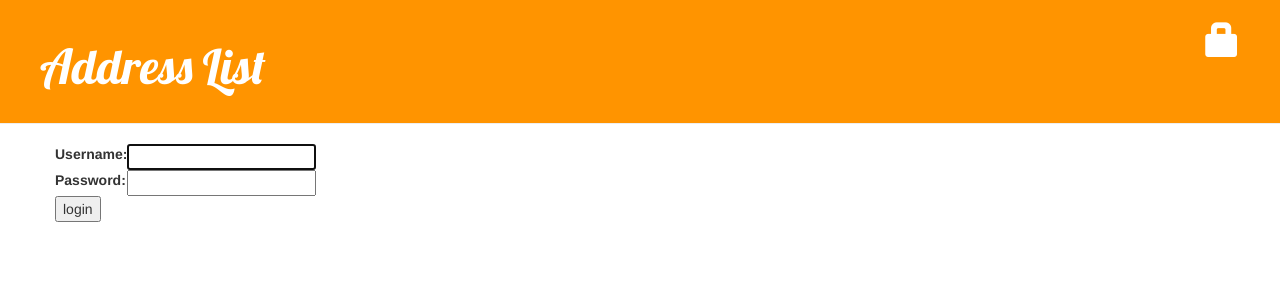
After one commit to yuraham/address, a Django app: page /accounts/login/ in a window 1280 px wide. The commit adds this page. Shown: the top 300 px of the page. Run offline with Django 3.2, Linux system fonts and the light colour scheme; some libraries are stand-ins or nearby versions.

Commit message:
중 난이도 완료

```diff
--- a/blog/models.py
+++ b/blog/models.py
@@ -15,5 +15,9 @@ class Address(models.Model):
         self.open_addr = False
         self.save()
 
+    def noopenaddr(self):
+        self.open_addr = True
+        self.save()
+
     def __str__(self):
         return self.name
--- a/blog/templates/blog/addr_detail.html
+++ b/blog/templates/blog/addr_detail.html
@@ -18,6 +18,7 @@
             <a class="btn btn-default" href="{% url 'blog:addr_edit' pk=addr.pk %}"><span class="glyphicon glyphicon-pencil"></span></a>
             <a class="btn btn-default" href="{% url 'blog:addr_remove' pk=addr.pk %}"><span class="glyphicon glyphicon-remove"></span></a>
             <a class="btn btn-default" href="{% url 'blog:addr_openaddr' pk=addr.pk %}">공개</a>
+            <a class="btn btn-default" href="{% url 'blog:addr_noopenaddr' pk=addr.pk %}">비공개</a>
         {% endif %}
     </div>
 {% endblock %}
--- a/blog/templates/blog/base.html
+++ b/blog/templates/blog/base.html
@@ -13,6 +13,9 @@
 <div class="page-header">
     {% if user.is_authenticated %}
         <a href="{% url 'blog:addr_new' %}" class="top-menu"><span class="glyphicon glyphicon-plus"></span></a>
+        <p class="top-menu">Hello {{ user.username }}<small>(<a href="{% url 'logout' %}">Log out</a>)</small></p>
+    {% else %}
+        <a href="{% url 'login' %}" class="top-menu"><span class="glyphicon glyphicon-lock"></span></a>
     {% endif %}
     <h1><a href="/">Address List</a></h1>
 </div>
--- /dev/null
+++ b/blog/templates/registration/login.html
@@ -0,0 +1,24 @@
+{% extends "blog/base.html" %}
+
+{% block content %}
+    {% if form.errors %}
+        <p>이름과 비밀번호가 일치하지 않습니다. 다시 시도해주세요.</p>
+    {% endif %}
+
+    <form method="post" action="{% url 'login' %}">
+    {% csrf_token %}
+        <table>
+        <tr>
+            <td>{{ form.username.label_tag }}</td>
+            <td>{{ form.username }}</td>
+        </tr>
+        <tr>
+            <td>{{ form.password.label_tag }}</td>
+            <td>{{ form.password }}</td>
+        </tr>
+        </table>
+
+        <input type="submit" value="login" />
+        <input type="hidden" name="next" value="{{ next }}" />
+    </form>
+{% endblock %}
--- a/blog/urls.py
+++ b/blog/urls.py
@@ -6,6 +6,7 @@ urlpatterns = [
     url(r'addr/(?P<pk>\d+)/$', views.addr_detail, name='addr_detail'),
     url(r'addr/(?P<pk>\d+)/edit$', views.addr_edit, name='addr_edit'),
     url(r'addr/(?P<pk>\d+)/openaddr$', views.addr_openaddr, name='addr_openaddr'),
+    url(r'addr/(?P<pk>\d+)/noopenaddr$', views.addr_noopenaddr, name='addr_noopenaddr'),
     url(r'addr/(?P<pk>\d+)/remove$', views.addr_remove, name='addr_remove'),
     url(r'addr/new/$', views.addr_new, name='addr_new'),
 ]
--- a/mysite/urls.py
+++ b/mysite/urls.py
@@ -16,7 +16,11 @@ Including another URLconf
 from django.conf.urls import url, include
 from django.contrib import admin
 
+from django.contrib.auth import views
+
 urlpatterns = [
     url(r'', include('blog.urls', namespace='blog')),
     url(r'^admin/', admin.site.urls),
+    url(r'^accounts/login/$', views.login, name='login'),
+    url(r'^accounts/logout/$', views.logout, name='logout', kwargs={'next_page': '/'}),
 ]
```
Also changed, not shown: blog/views.py (+12 -0 lines), mysite/settings.py (+2 -6 lines).
